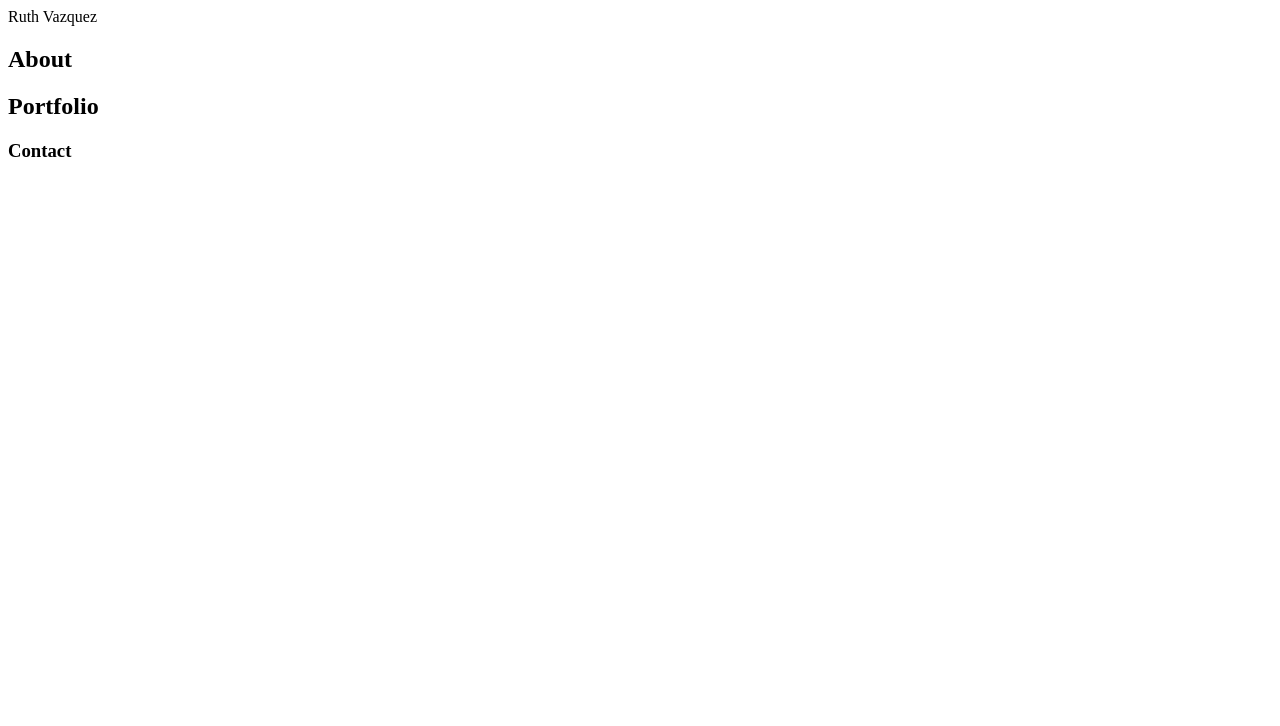
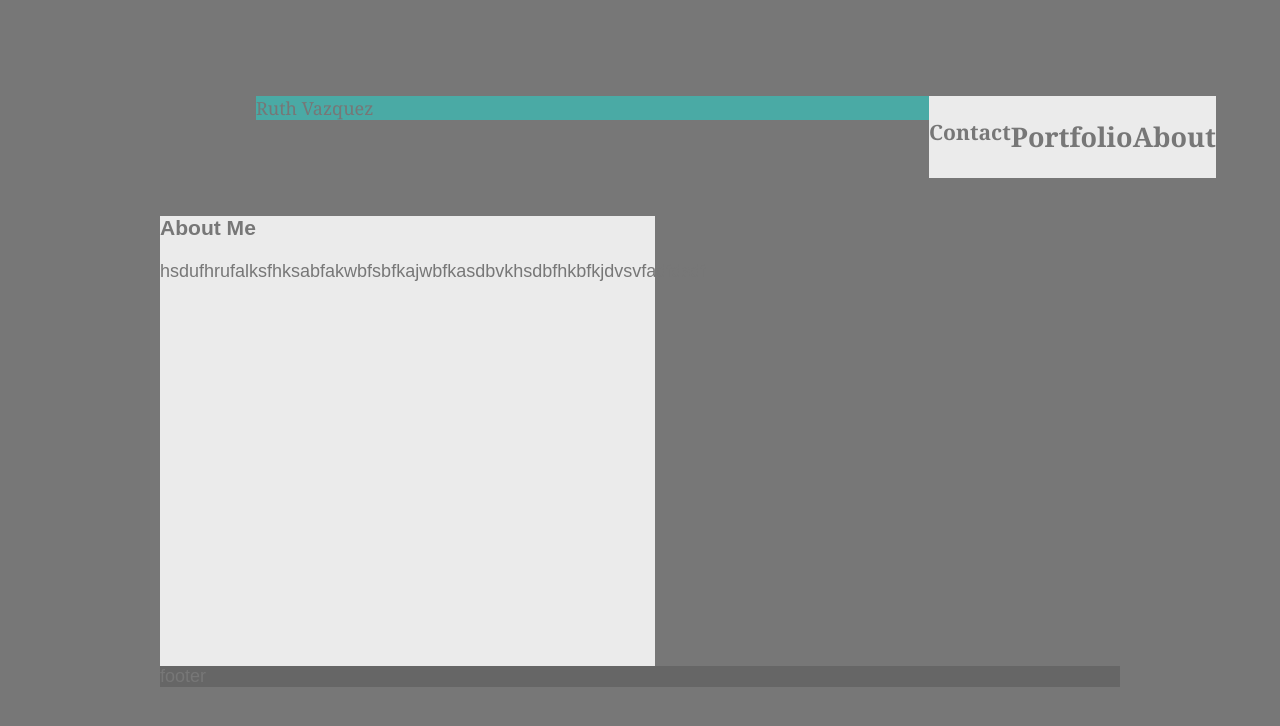
Before and after one commit to VeeNiceRuth/Basic-Portfolio, a plain HTML site: page index.html in a window 1280 px wide. Drawn offline with Linux system fonts and the light colour scheme; files that its build step writes are made by us from their sources; files whose address does not match are found by name.

Commit message:
updated the index and css, styled

```diff
--- a/assets/css/style.css
+++ b/assets/css/style.css
@@ -0,0 +1,76 @@
+body {
+    font-family: Arial, Helvetica, sans-serif;
+    color: #777;
+    background-color: #777;
+    font-size: 18px;
+    width: 960px;
+    max-width: 960px;
+    margin: auto;
+
+}
+
+header {
+    background-color: #4aaaa5;
+    font-family: Georgia, 'Times New Roman', Times, serif;
+    margin: 10%;
+    width: 960px;
+    padding: 0%;
+
+
+}
+
+.topnav {
+    overflow: hidden;
+    float: right;
+    margin: 0%;
+    text-align: center;
+    padding: 0%;
+
+}
+
+nav {
+    background-color: #ebebeb;
+    float: right;
+    overflow: hidden;
+    top: 0%;
+    margin: 0%;
+    padding: 0%;
+}
+
+#about {
+    float: right;
+
+}
+#portfolio {
+    float: right;
+}
+#Contact {
+    float: right
+}
+
+section { clear: both;
+    background-color: #ebebeb;
+    width: 495px;
+    position: center;
+    height: 450px;
+
+
+}
+
+.aboutme {
+    margin: 0%;
+}
+
+
+footer {
+    background-color: #666666;
+    width: 320px;
+    clear: both;
+    width: 960px;
+
+}
+
+article {
+    background-color: #ebebeb;
+    color: #777
+}
--- a/index.html
+++ b/index.html
@@ -1,29 +1,36 @@
 <!DOCTYPE html>
 
 <html>
+    <head>
+        <link rel="stylesheet" href="/Users/ruthv.vazquezcastro/Basic-Portfolio/assets/css/style.css">
+
     <title>Ruth Vazquez Portfolio</title>
     <body>
-        <header>Ruth Vazquez</header>
-        <nav> </nav>
+        <header>Ruth Vazquez
+            <nav>
+                <div class="topnav">
+                    <h1 id="about">About</h1>
+                    <h2 id="portfolio">Portfolio</h2>
+                    <h3 id="Contact">Contact</h3>
+                </div>
+            </nav>
+        </header>
+
+
 
         <section>
             <article>
-                <h1></h1>
-            </article>
-            <h1>About</h1>
-            <h2>Portfolio</h2>
-            <h3>Contact</h3>
+                <h1>About Me</h1>
+
+            <p>hsdufhrufalksfhksabfakwbfsbfkajwbfkasdbvkhsdbfhkbfkjdvsvfadfdsdf</p>
+        </article>
         </section>
 
-        <aside>
-            <h1> </h1>
-        </aside>
-
-        <footer></footer>
-
-        <h1></h1>
-       <p></p>
 
 
+
+        <footer>footer</footer>
+
     </body>
+    </head>
 </html>
```
